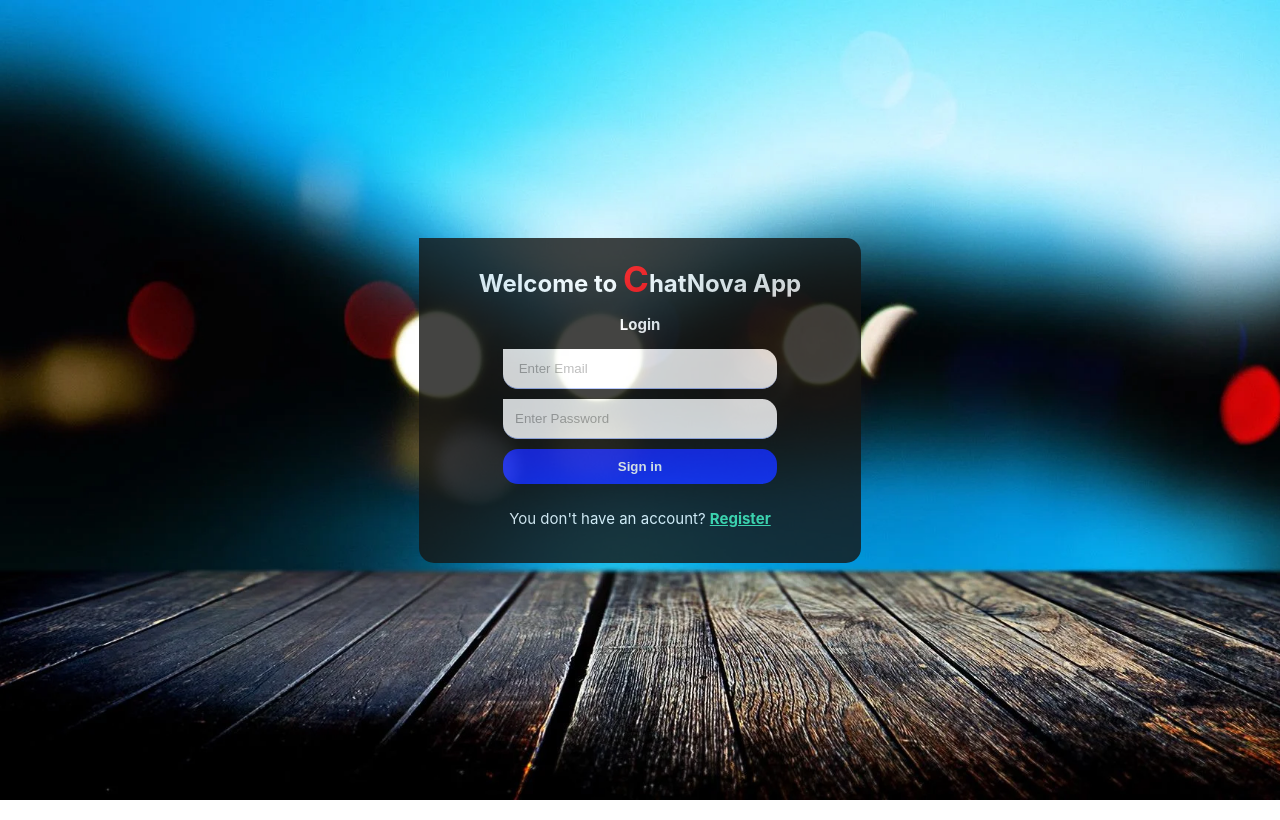
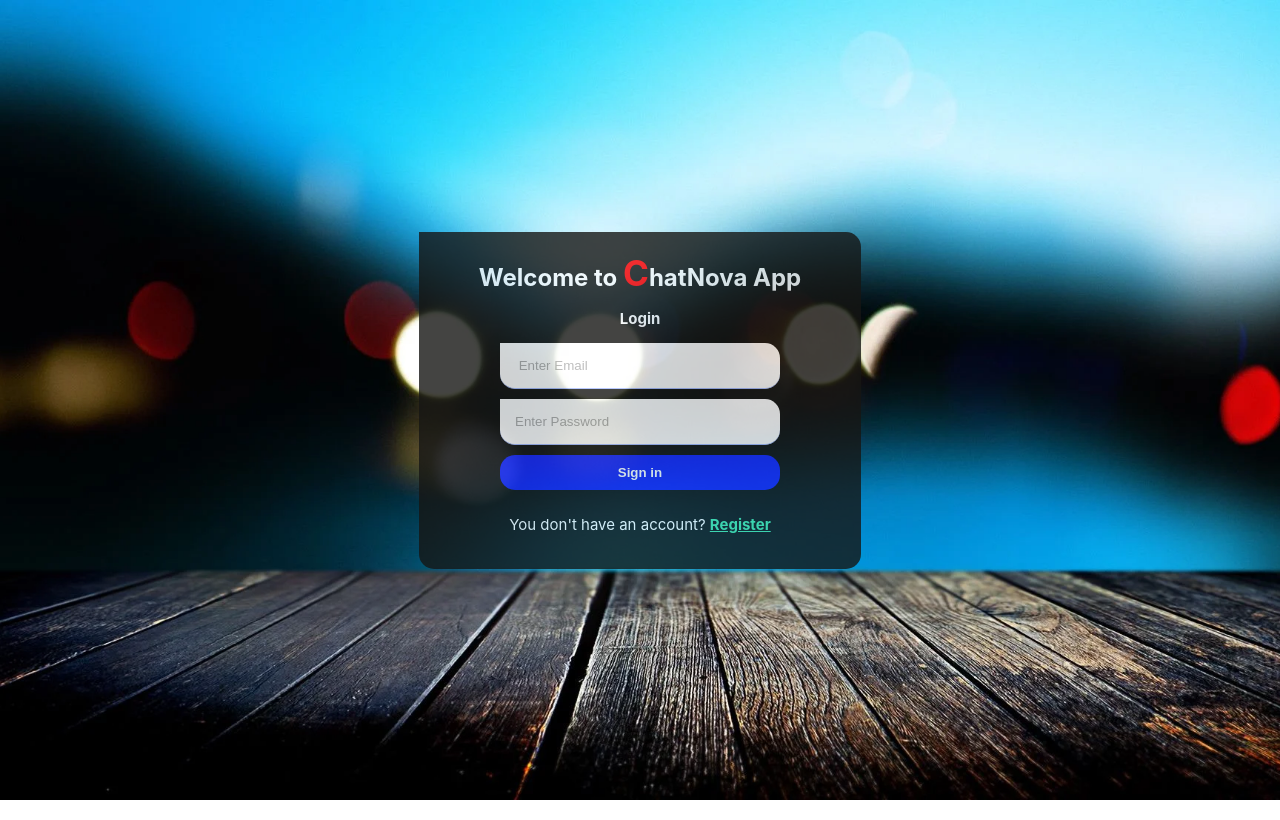
Before and after one commit to salmank305/new-chat, a React (Create React App) app: page /login in a window 1280 px wide. Built offline with nearby package versions, Linux system fonts and the light colour scheme; no server answers.

Commit message:
font size

```diff
--- a/src/Style.scss
+++ b/src/Style.scss
@@ -68,7 +68,7 @@
 
 
         input {
-          padding: 12px;
+          padding: 15px;
           border: none;
           width: 250px;
           border-bottom: 1px solid #a7bcff;
```
